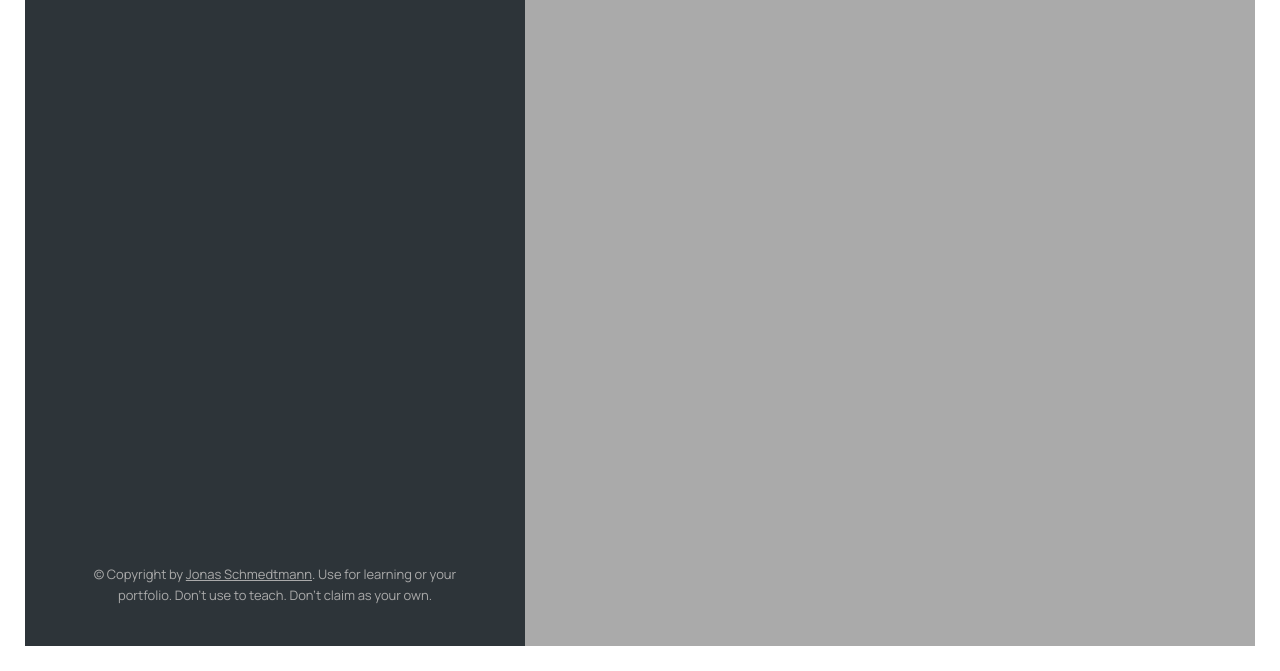
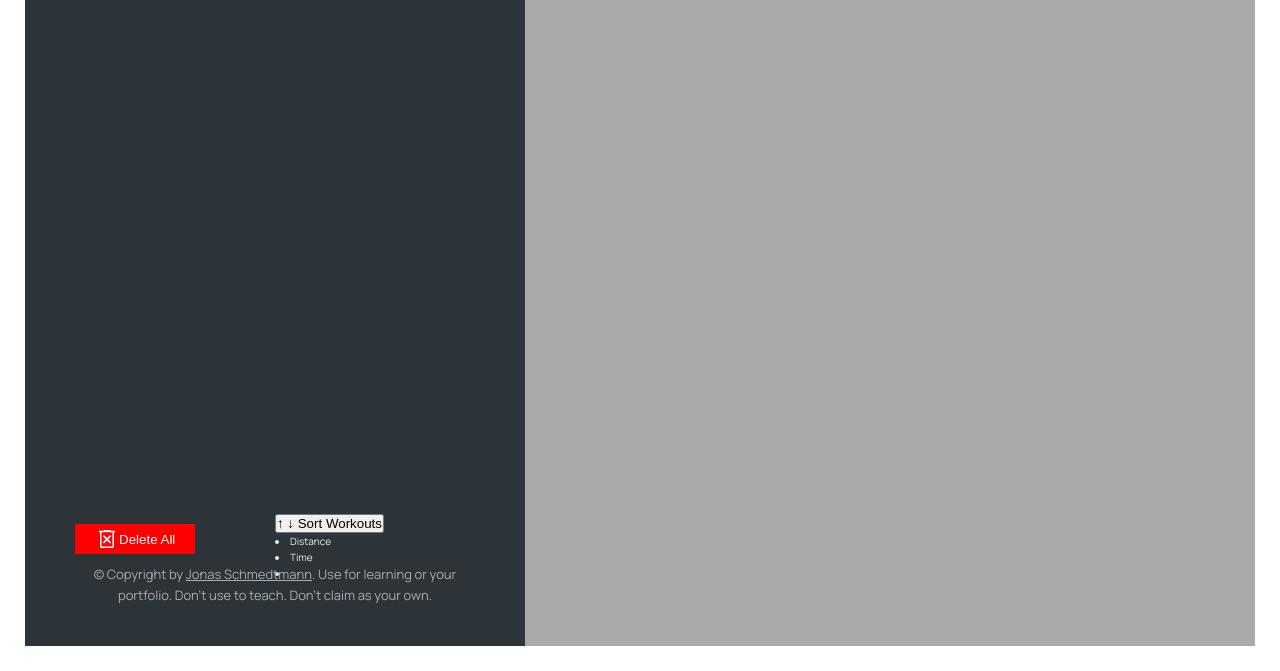
Before and after one commit to divineamunega/JavaScript-With-Jonas, a plain HTML site: page 15-Mapty/starter/index.html in a window 1280 px wide. Shown: the part 129-800 px from the top of the page. Drawn offline with nearby package versions, Linux system fonts and the light colour scheme.

Commit message:
Delete Functionality

```diff
--- a/15-Mapty/starter/index.html
+++ b/15-Mapty/starter/index.html
@@ -25,6 +25,11 @@
       integrity="sha256-20nQCchB9co0qIjJZRGuk2/Z9VM+kNiyxNV1lvTlZBo="
       crossorigin=""
     ></script>
+
+    <link
+      rel="stylesheet"
+      href="https://fonts.googleapis.com/css2?family=Material+Symbols+Outlined:opsz,wght,FILL,GRAD@20..48,100..700,0..1,-50..200"
+    />
 
     <script defer src="script.js"></script>
     <title>mapty // Map your workouts</title>
@@ -71,6 +76,8 @@
         </form>
 
         <!-- <li class="workout workout--running" data-id="1234567890">
+          <button class="deleteBtn" data-id="12345678">🗑️</button>
+
           <h2 class="workout__title">Running on April 14</h2>
           <div class="workout__details">
             <span class="workout__icon">🏃‍♂️</span>
@@ -119,6 +126,24 @@
         </li> -->
       </ul>
 
+      <div class="btn-box">
+        <div class="deleteAll">
+          <button class="deleteAll--btn"><span class="material-symbols-outlined">
+            delete_forever
+            </span> <span class="question--deleteAll">Delete All</span></button>
+        </div>
+
+        <div class="sort">
+          <div class="dropdown">
+            <button class="dropdown-toggle">&uarr; &darr; Sort Workouts</button>
+            <div class="dropdownContent">
+              <li>Distance</li>
+              <li>Time</li>
+              <li></li>
+            </div>
+          </div>
+        </div>
+      </div>
       <p class="copyright">
         &copy; Copyright by
         <a
--- a/15-Mapty/starter/script.js
+++ b/15-Mapty/starter/script.js
@@ -7,10 +7,12 @@ const inputDistance = document.querySelector('.form__input--distance');
 const inputDuration = document.querySelector('.form__input--duration');
 const inputCadence = document.querySelector('.form__input--cadence');
 const inputElevation = document.querySelector('.form__input--elevation');
+// const workoutDelete = document.querySelector(`.deleteBtn`);
+// console.log(workoutDelete);
 
 class Workout {
   date = new Date();
-  id = new Date().getTime() + ``;
+  id = new Date().getTime() + `-` + Math.random();
   clicks = 0;
   constructor(coords, distance, duration) {
     this.coords = coords; // [lat, lng]
@@ -100,6 +102,7 @@ class App {
     form.addEventListener(`submit`, this.#newWorkout.bind(this));
     inputType.addEventListener(`change`, this.#toggleElevationField);
     containerWorkouts.addEventListener(`click`, this.#moveToPopup.bind(this));
+    containerWorkouts.addEventListener(`click`, this.#deleteWorkout.bind(this));
   }
 
   #getPosition() {
@@ -225,6 +228,7 @@ class App {
   #renderWorkout(workout) {
     let html = `
     <li class="workout workout--${workout.type}" data-id="${workout.id}">
+    <button class="deleteBtn" data-id="${workout.id}">🗑️</button>
       <h2 class="workout__title">${workout.description}</h2>
       <div class="workout__details">
        <span class="workout__icon">${
@@ -325,6 +329,20 @@ class App {
     // this.#workouts = JSON.parse(data);
   }
 
+  #deleteWorkout(e) {
+    const deleteBtn = e.target.closest(`.deleteBtn`);
+    if(!deleteBtn) return;
+    console.log(deleteBtn);
+
+
+    const workoutIndex = this.#workouts.findIndex(work => work.id === deleteBtn.dataset.id);
+    const deletedWorkout = this.#workouts.splice(workoutIndex, 1);
+    const deletedEl = deleteBtn.closest(`.workout`)
+    deletedEl.remove();
+    location.reload();
+    this.#setLocalStorage()
+  }
+
   reset() {
     localStorage.removeItem(`workouts`);
     location.reload();
--- a/15-Mapty/starter/style.css
+++ b/15-Mapty/starter/style.css
@@ -77,6 +77,17 @@ a:visited {
   display: grid;
   grid-template-columns: 1fr 1fr 1fr 1fr;
   gap: 0.75rem 1.5rem;
+  position: relative;
+}
+
+.deleteBtn {
+  position: absolute;
+  right: 0;
+  top: 0;
+  font-size: 2rem;
+  background-color: #00000000;
+  border: none;
+  cursor:not-allowed;
 }
 .workout--running {
   border-left: 5px solid var(--color-brand--2);
@@ -219,3 +230,37 @@ a:visited {
 .cycling-popup .leaflet-popup-content-wrapper {
   border-left: 5px solid var(--color-brand--1);
 }
+.btn-box{
+  width: 100%;
+  height: 5rem;
+  /* background-color: red; */
+  display: flex;
+}
+.btn-box > div {
+  width: 50%;
+}
+.deleteAll--btn{
+  height: 3rem;
+  margin-top: 1rem;
+  background-color: rgb(255, 0, 0);
+  border: none;
+  color: white;
+  padding: 0rem 2rem;
+  /* border-radius: 1rem; */
+  cursor: pointer;
+  display: flex;
+  align-items: center;
+}
+
+
+.question--deleteAll {
+  display: block;
+}
+
+.material-symbols-outlined {
+  font-variation-settings:
+  'FILL' 0,
+  'wght' 400,
+  'GRAD' 0,
+  'opsz' 48
+}
```
